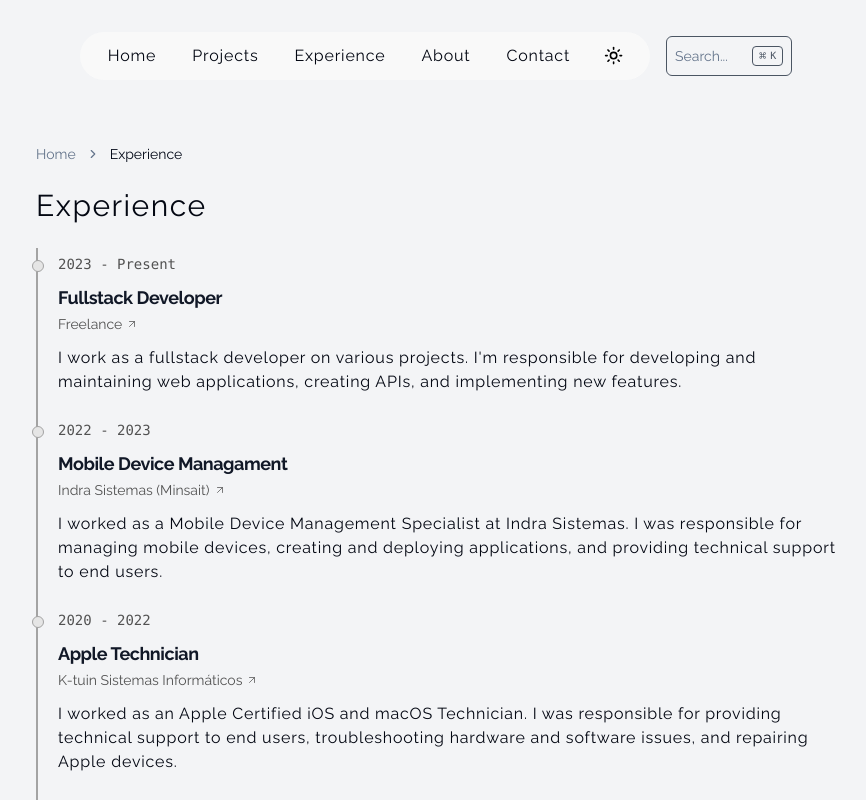
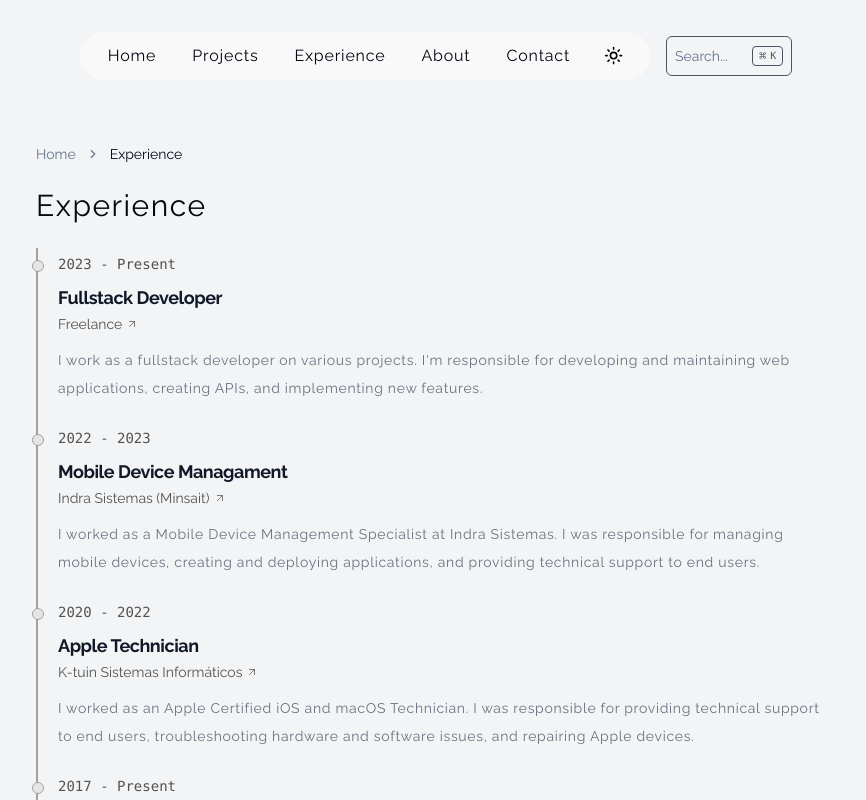
Before and after one commit to ecaleb97/ecaleb.dev, a Next.js app: page /experience in a window 1280 px wide. Shown: the top 800 px of the page, without its empty margins (204-1070 px from the left). Built offline with nearby package versions, Linux system fonts and the light colour scheme.

Commit message:
refactor: Update ExperienceItem component with simplified CSS classes

```diff
--- a/src/components/experience/experience-item.tsx
+++ b/src/components/experience/experience-item.tsx
@@ -55,7 +55,7 @@ export function ExperienceItem({
         </a>
       </div>
       <p
-        className="mt-3 text-pretty text-sm sm:text-base dark:text-neutral-400
+        className="mt-3 text-pretty text-sm text-gray-500
             tracking-wider leading-7"
       >
         {description}
```
